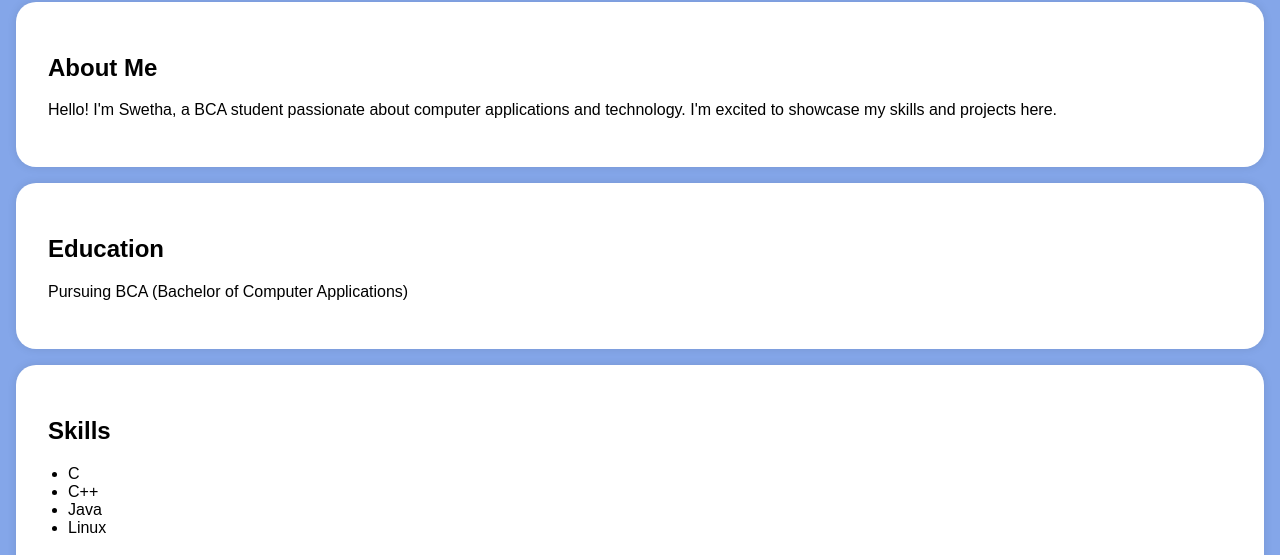
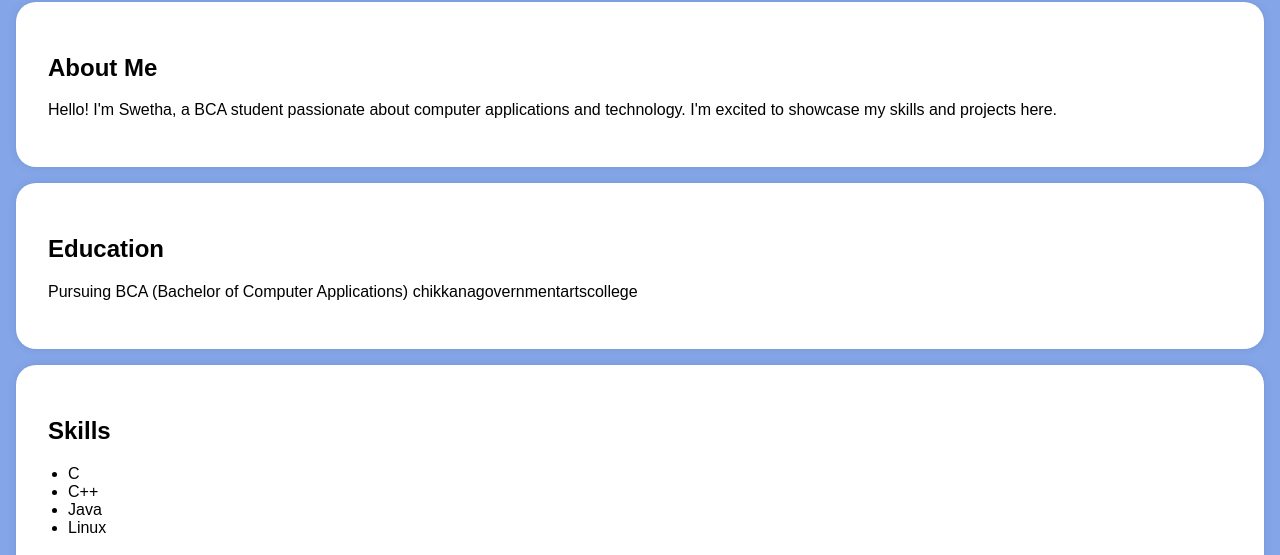
Before and after one commit to swethabuji/digital_portfolio, a plain HTML site: page index.html in a window 1280 px wide. Shown: the part 245-800 px from the top of the page. Drawn offline with Linux system fonts and the light colour scheme.

Commit message:
Update index.html

```diff
--- a/index.html
+++ b/index.html
@@ -121,7 +121,8 @@
   <section id="education">
     <div class="section-content">
       <h2>Education</h2>
-      <p>Pursuing BCA (Bachelor of Computer Applications)</p>
+      <p>Pursuing BCA (Bachelor of Computer Applications)
+       chikkanagovernmentartscollege</p>
     </div>
   </section>
   <section id="skills">
```
